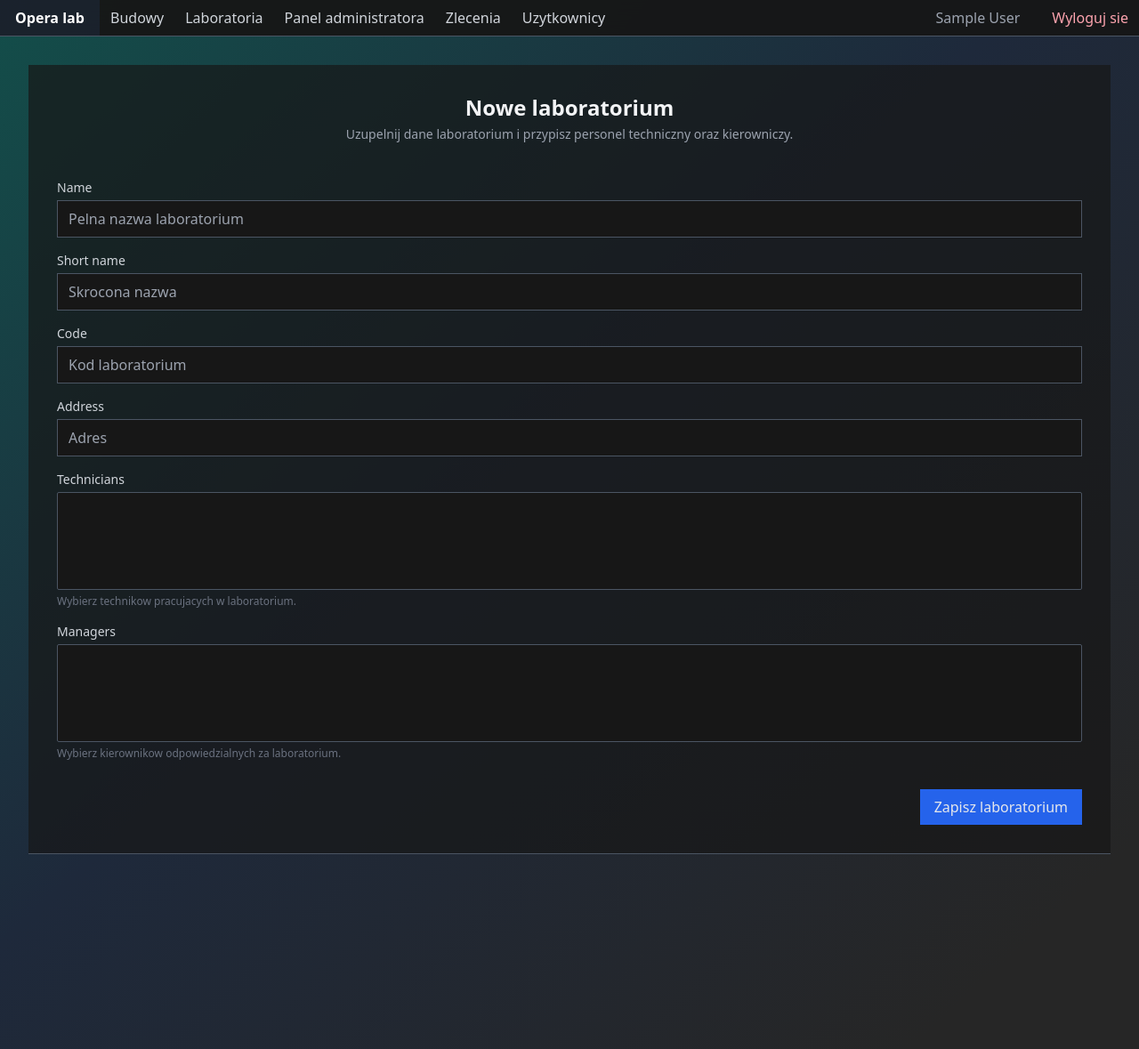
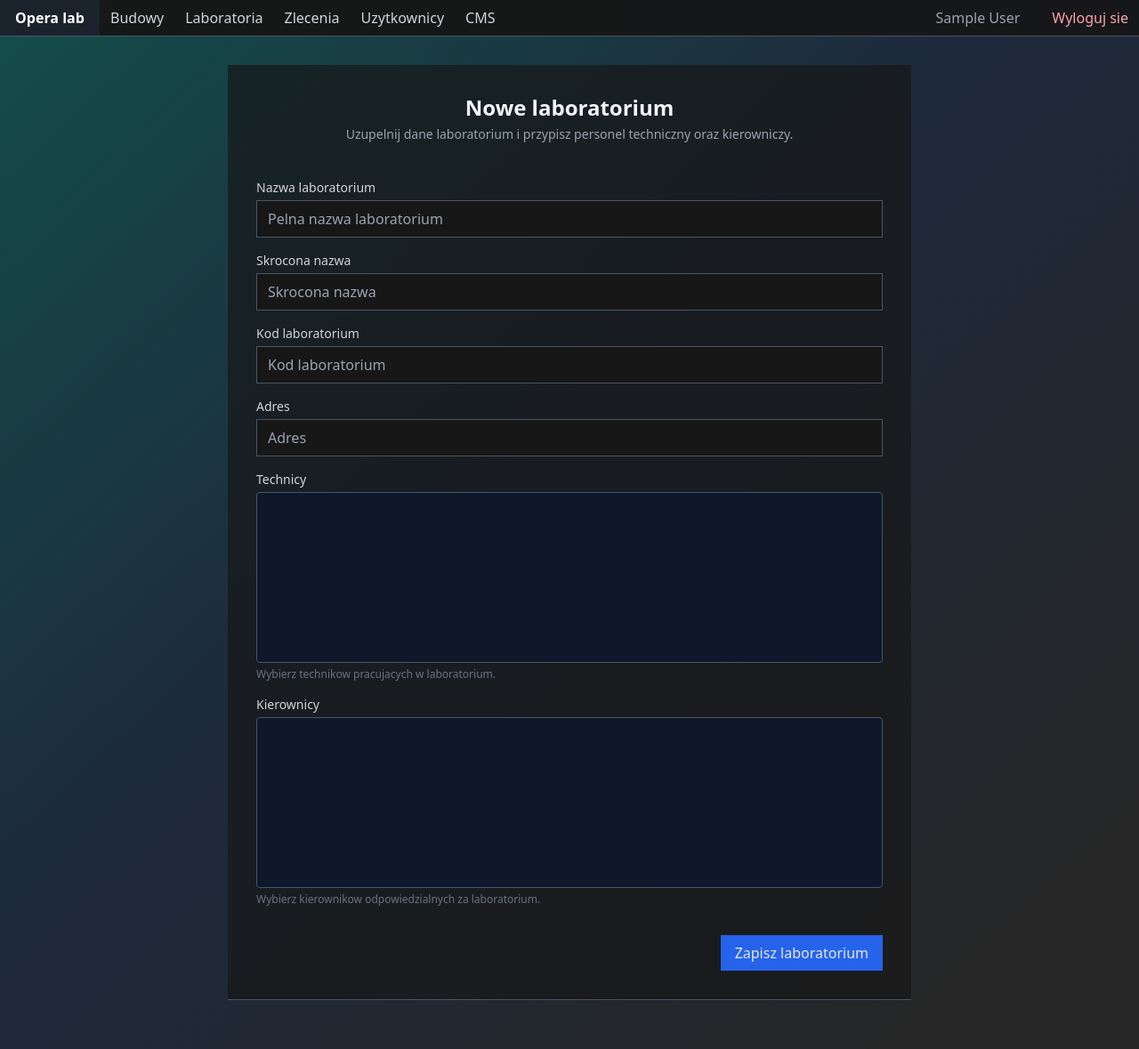
Before and after one commit to Paszczak1987/opera_lab, a Django app: page /labs/create/ in a window 1280 px wide. Shown: the whole page at 89% size. Run offline with Django 5.2, Linux system fonts and the light colour scheme; a user stored in the database is signed in; tables that the repository leaves empty hold one stand-in row (values such as "Sample post"); lists and menus that the app fills with data are empty; some libraries are stand-ins or nearby versions.

Commit message:
labsites app and more UI tweaks

```diff
--- a/labsites/forms.py
+++ b/labsites/forms.py
@@ -3,6 +3,45 @@ from django import forms
 from users.models import User
 
 from .models import LabSite
+
+
+class AssignmentAwareSelectMultiple(forms.SelectMultiple):
+    """Select widget that adds classes for users assigned to any laboratory."""
+
+    option_inherits_attrs = False
+
+    def __init__(
+        self,
+        *args,
+        assigned_ids=None,
+        assigned_class="",
+        available_class="",
+        **kwargs,
+    ):
+        self.assigned_ids = {str(value) for value in (assigned_ids or [])}
+        self.assigned_class = assigned_class
+        self.available_class = available_class
+        super().__init__(*args, **kwargs)
+
+    def create_option(self, name, value, label, selected, index, subindex=None, attrs=None):
+        option = super().create_option(name, value, label, selected, index, subindex=subindex, attrs=attrs)
+        if value is not None:
+            option_attrs = option.setdefault("attrs", {})
+            classes = option_attrs.get("class", "").split()
+            if str(value) in self.assigned_ids and self.assigned_class:
+                classes.append(self.assigned_class)
+                option_attrs["data-assigned"] = "true"
+                # Inline style ensures consistent desaturated color across browsers.
+                existing_style = option_attrs.get("style", "")
+                option_attrs["style"] = f"{existing_style}color:#64748b;".strip()
+            elif self.available_class:
+                classes.append(self.available_class)
+                option_attrs["data-assigned"] = "false"
+                existing_style = option_attrs.get("style", "")
+                option_attrs["style"] = f"{existing_style}color:#e2e8f0;".strip()
+            if classes:
+                option_attrs["class"] = " ".join(classes)
+        return option
 
 
 class LabSiteAdminForm(forms.ModelForm):
@@ -26,6 +65,14 @@ class LabSiteForm(forms.ModelForm):
     class Meta:
         model = LabSite
         fields = ["name", "short_name", "code", "address", "technicians", "managers"]
+        labels = {
+            'name': "Nazwa laboratorium",
+            'short_name': "Skrocona nazwa",
+            'code': "Kod laboratorium",
+            'address': "Adres",
+            'technicians': "Technicy",
+            'managers': "Kierownicy",
+        }
         widgets = {
             "name": forms.TextInput(attrs={"placeholder": "Pelna nazwa laboratorium"}),
             "short_name": forms.TextInput(attrs={"placeholder": "Skrocona nazwa"}),
@@ -35,9 +82,35 @@ class LabSiteForm(forms.ModelForm):
 
     def __init__(self, *args, **kwargs):
         super().__init__(*args, **kwargs)
-        self.fields["technicians"].queryset = User.objects.filter(role="technician").order_by("username")
-        self.fields["managers"].queryset = User.objects.filter(role="manager").order_by("username")
+        technicians_qs = User.objects.filter(role="technician").order_by("username")
+        managers_qs = User.objects.filter(role="manager").order_by("username")
+        self.fields["technicians"].queryset = technicians_qs
+        self.fields["managers"].queryset = managers_qs
         self.fields["technicians"].required = False
         self.fields["managers"].required = False
         self.fields["technicians"].help_text = "Wybierz technikow pracujacych w laboratorium."
         self.fields["managers"].help_text = "Wybierz kierownikow odpowiedzialnych za laboratorium."
+
+        technician_assigned_ids = technicians_qs.filter(laboratories__isnull=False).values_list("id", flat=True)
+        manager_assigned_ids = managers_qs.filter(managed_laboratories__isnull=False).values_list("id", flat=True)
+
+        base_select_classes = (
+            "w-full bg-slate-900/70 border border-slate-600 rounded px-3 py-2 "
+            "text-sm text-gray-200 focus:outline-none focus:ring-2 focus:ring-teal-500 "
+            "focus:border-transparent min-h-[12rem] custom-scrollbar"
+        )
+
+        self.fields["technicians"].widget = AssignmentAwareSelectMultiple(
+            attrs={"class": base_select_classes, "data-field": "technicians"},
+            assigned_ids=technician_assigned_ids,
+            assigned_class="option-assigned",
+            available_class="option-available",
+            choices=self.fields["technicians"].choices,
+        )
+        self.fields["managers"].widget = AssignmentAwareSelectMultiple(
+            attrs={"class": base_select_classes, "data-field": "managers"},
+            assigned_ids=manager_assigned_ids,
+            assigned_class="option-assigned",
+            available_class="option-available",
+            choices=self.fields["managers"].choices,
+        )
--- a/labsites/templates/labsites/labsite_form.html
+++ b/labsites/templates/labsites/labsite_form.html
@@ -1,5 +1,36 @@
 {% extends "users/dashboard_base.html" %}
 {% block dashboard_content %}
+    <style>
+        select.custom-scrollbar {
+            background-color: #0f172a;
+            color: #e2e8f0;
+            scrollbar-width: thin;
+            scrollbar-color: #0f766e #1f2937;
+        }
+
+        select.custom-scrollbar::-webkit-scrollbar {
+            width: 0.5rem;
+        }
+
+        select.custom-scrollbar::-webkit-scrollbar-track {
+            background-color: #1f2937;
+            border-radius: 9999px;
+        }
+
+        select.custom-scrollbar::-webkit-scrollbar-thumb {
+            background: linear-gradient(180deg, #0f766e 0%, #0f172a 100%);
+            border-radius: 9999px;
+        }
+
+        select.custom-scrollbar option {
+            background-color: #0f172a;
+            color: #e2e8f0;
+        }
+
+        option.option-assigned {
+            color: #64748b;
+        }
+    </style>
     <div class="workspace-card w-full max-w-3xl mx-auto space-y-6">
         <header class="space-y-1 text-center">
             <h1 class="text-2xl font-semibold text-gray-100">Nowe laboratorium</h1>
--- a/labsites/urls.py
+++ b/labsites/urls.py
@@ -1,10 +1,11 @@
 from django.urls import path
 
-from .views import LabSiteCreateView, LabSiteListView
+from .views import LabSiteCreateView, LabSiteDetailView, LabSiteListView
 
 app_name = "labsites"
 
 urlpatterns = [
     path("", LabSiteListView.as_view(), name="list"),
     path("create/", LabSiteCreateView.as_view(), name="create"),
+    path("<int:pk>/", LabSiteDetailView.as_view(), name="detail"),
 ]
--- a/labsites/views.py
+++ b/labsites/views.py
@@ -1,7 +1,7 @@
 from django.contrib import messages
 from django.contrib.auth.mixins import LoginRequiredMixin, UserPassesTestMixin
 from django.urls import reverse_lazy
-from django.views.generic import CreateView, ListView
+from django.views.generic import CreateView, DetailView, ListView
 
 from .forms import LabSiteForm
 from .models import LabSite
@@ -61,3 +61,24 @@ class LabSiteCreateView(LoginRequiredMixin, AdminOnlyMixin, CreateView):
     def get_success_url(self):
         base = super().get_success_url()
         return f"{base}?section=laboratories"
+
+
+class LabSiteDetailView(LoginRequiredMixin, AdminOnlyMixin, DetailView):
+    model = LabSite
+    template_name = "labsites/labsite_detail.html"
+    context_object_name = "laboratory"
+
+    def get_context_data(self, **kwargs):
+        context = super().get_context_data(**kwargs)
+        laboratory: LabSite = context["laboratory"]
+        context.update(
+            {
+                "section": "laboratories",
+                "dashboard_title": laboratory.name,
+                "dashboard_message": "Szczegoly laboratorium oraz przypisany personel.",
+                "assigned_managers": laboratory.managers.order_by("username").all(),
+                "assigned_technicians": laboratory.technicians.order_by("username").all(),
+                "assigned_personnel": laboratory.managers.count() + laboratory.technicians.count(),
+            }
+        )
+        return context
--- a/theme/static/css/dist/styles.css
+++ b/theme/static/css/dist/styles.css
@@ -906,12 +902,20 @@ input:focus,
   display: none;
 }
 
+.h-\[calc\(100vh-4rem\)\] {
+  height: calc(100vh - 4rem);
+}
+
 .h-screen {
   height: 100vh;
 }
 
-.h-\[calc\(100vh-4rem\)\] {
-  height: calc(100vh - 4rem);
+.min-h-\[10rem\] {
+  min-height: 10rem;
+}
+
+.min-h-\[12rem\] {
+  min-height: 12rem;
 }
 
 .min-h-screen {
@@ -922,24 +926,24 @@ input:focus,
   width: 7rem;
 }
 
-.w-32 {
-  width: 8rem;
-}
-
 .w-4 {
   width: 1rem;
 }
 
+.w-40 {
+  width: 10rem;
+}
+
 .w-full {
   width: 100%;
 }
 
-.w-40 {
-  width: 10rem;
-}
-
 .max-w-2xl {
   max-width: 42rem;
+}
+
+.max-w-3xl {
+  max-width: 48rem;
 }
 
 .max-w-screen-2xl {
@@ -1124,6 +1128,11 @@ input:focus,
   border-color: rgb(239 68 68 / var(--tw-border-opacity, 1));
 }
 
+.border-slate-600 {
+  --tw-border-opacity: 1;
+  border-color: rgb(71 85 105 / var(--tw-border-opacity, 1));
+}
+
 .border-teal-400 {
   --tw-border-opacity: 1;
   border-color: rgb(45 212 191 / var(--tw-border-opacity, 1));
@@ -1153,12 +1166,12 @@ input:focus,
   background-color: rgb(30 41 59 / var(--tw-bg-opacity, 1));
 }
 
+.bg-slate-900\/70 {
+  background-color: rgb(15 23 42 / 0.7);
+}
+
 .bg-teal-900\/60 {
   background-color: rgb(19 78 74 / 0.6);
-}
-
-.bg-neutral-900\/95 {
-  background-color: rgb(23 23 23 / 0.95);
 }
 
 .bg-opacity-70 {
--- a/theme/static_src/tailwind.config.js
+++ b/theme/static_src/tailwind.config.js
@@ -5,6 +5,7 @@ module.exports = {
     "../../templates/**/*.{html,js}",
     "../../home/templates/**/*.{html,js}",
     "../../users/templates/**/*.{html,js}",
+    "../../labsites/templates/**/*.{html,js}",
     "../../worksites/templates/**/*.{html,js}",
     "../../**/*.py"
   ],
--- a/users/models.py
+++ b/users/models.py
@@ -31,4 +31,4 @@ class User(AbstractUser):
     # ewentualnie: przypisanie do laboratorium dodamy później w modelu Laboratory
 
     def __str__(self):
-        return f"{self.username} ({self.get_role_display()})"
+        return f"{self.first_name} {self.last_name} ({self.get_role_display()})"
```
Also changed, not shown: other parts of theme/static/css/dist/styles.css (+53 -12 lines), home/navigation.py (+5 -5 lines), labsites/templates/labsites/labsite_detail.html (added, +56 -0 lines), labsites/templates/labsites/labsite_list.html (+6 -1 lines), worksites/forms.py (+19 -0 lines), worksites/templates/worksites/worksite_form.html (+22 -0 lines).
